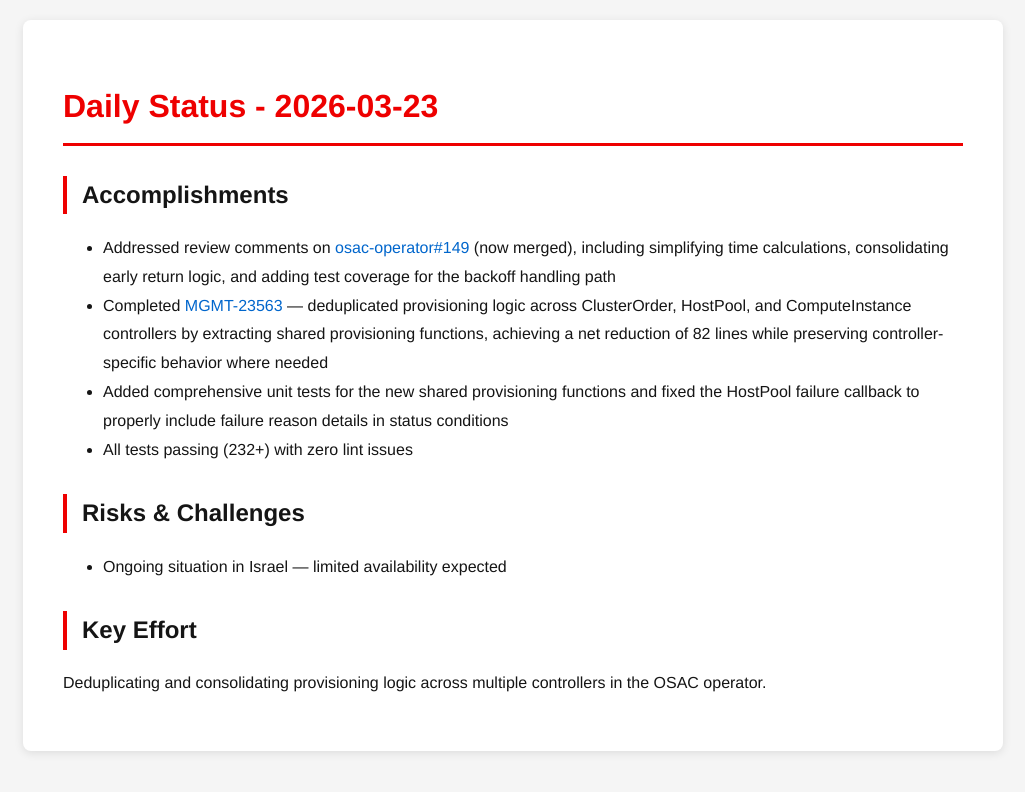
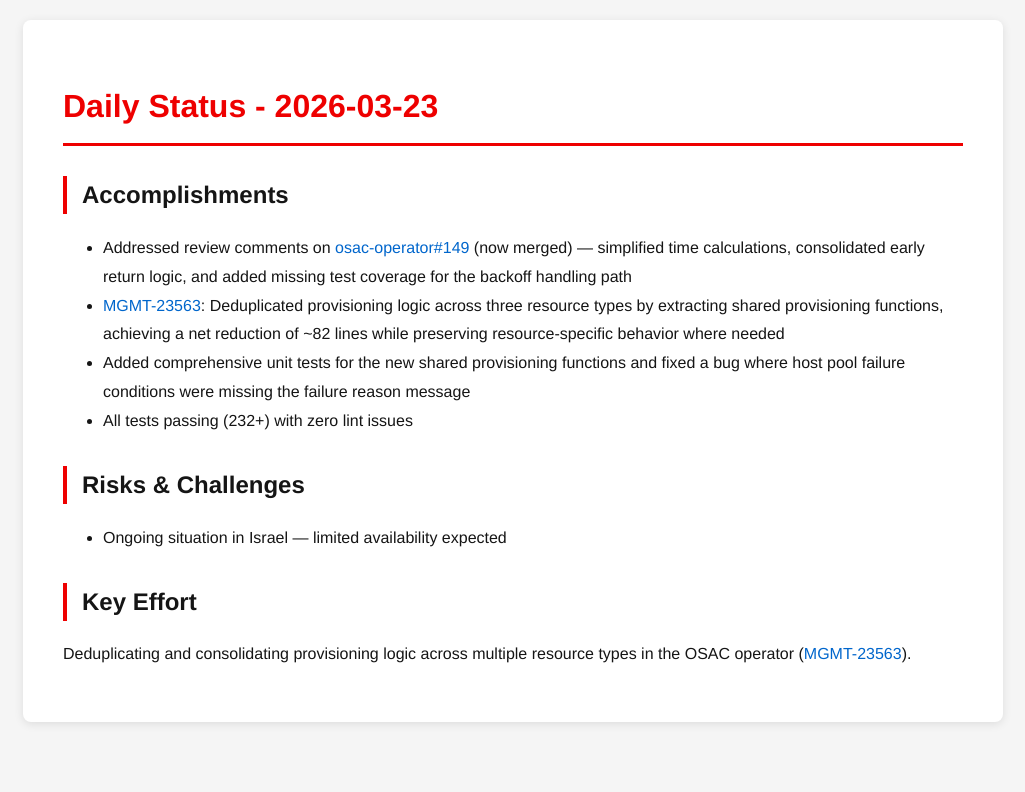
Before and after one commit to tzvatot/daily-status, a Jekyll site: the page built from 2026-03-23.md, in a window 1280 px wide. Shown: the top 792 px of the page, without its empty margins (127-1152 px from the left). Built offline with Jekyll 4.4.1, drawn with Linux system fonts in a browser that asks for light colours.

Commit message:
Daily status update - 2026-03-23

```diff
--- a/2026-03-23.md
+++ b/2026-03-23.md
@@ -7,13 +7,13 @@
 # Daily Status - 2026-03-23
 
 ## Accomplishments
-- Addressed review comments on [osac-operator#149](https://github.com/osac-project/osac-operator/pull/149) (now merged), including simplifying time calculations, consolidating early return logic, and adding test coverage for the backoff handling path
-- Completed [MGMT-23563](https://issues.redhat.com/browse/MGMT-23563) — deduplicated provisioning logic across ClusterOrder, HostPool, and ComputeInstance controllers by extracting shared provisioning functions, achieving a net reduction of 82 lines while preserving controller-specific behavior where needed
-- Added comprehensive unit tests for the new shared provisioning functions and fixed the HostPool failure callback to properly include failure reason details in status conditions
+- Addressed review comments on [osac-operator#149](https://github.com/osac-project/osac-operator/pull/149) (now merged) — simplified time calculations, consolidated early return logic, and added missing test coverage for the backoff handling path
+- [MGMT-23563](https://issues.redhat.com/browse/MGMT-23563): Deduplicated provisioning logic across three resource types by extracting shared provisioning functions, achieving a net reduction of ~82 lines while preserving resource-specific behavior where needed
+- Added comprehensive unit tests for the new shared provisioning functions and fixed a bug where host pool failure conditions were missing the failure reason message
 - All tests passing (232+) with zero lint issues
 
 ## Risks & Challenges
 - Ongoing situation in Israel — limited availability expected
 
 ## Key Effort
-Deduplicating and consolidating provisioning logic across multiple controllers in the OSAC operator.
+Deduplicating and consolidating provisioning logic across multiple resource types in the OSAC operator ([MGMT-23563](https://issues.redhat.com/browse/MGMT-23563)).
```
